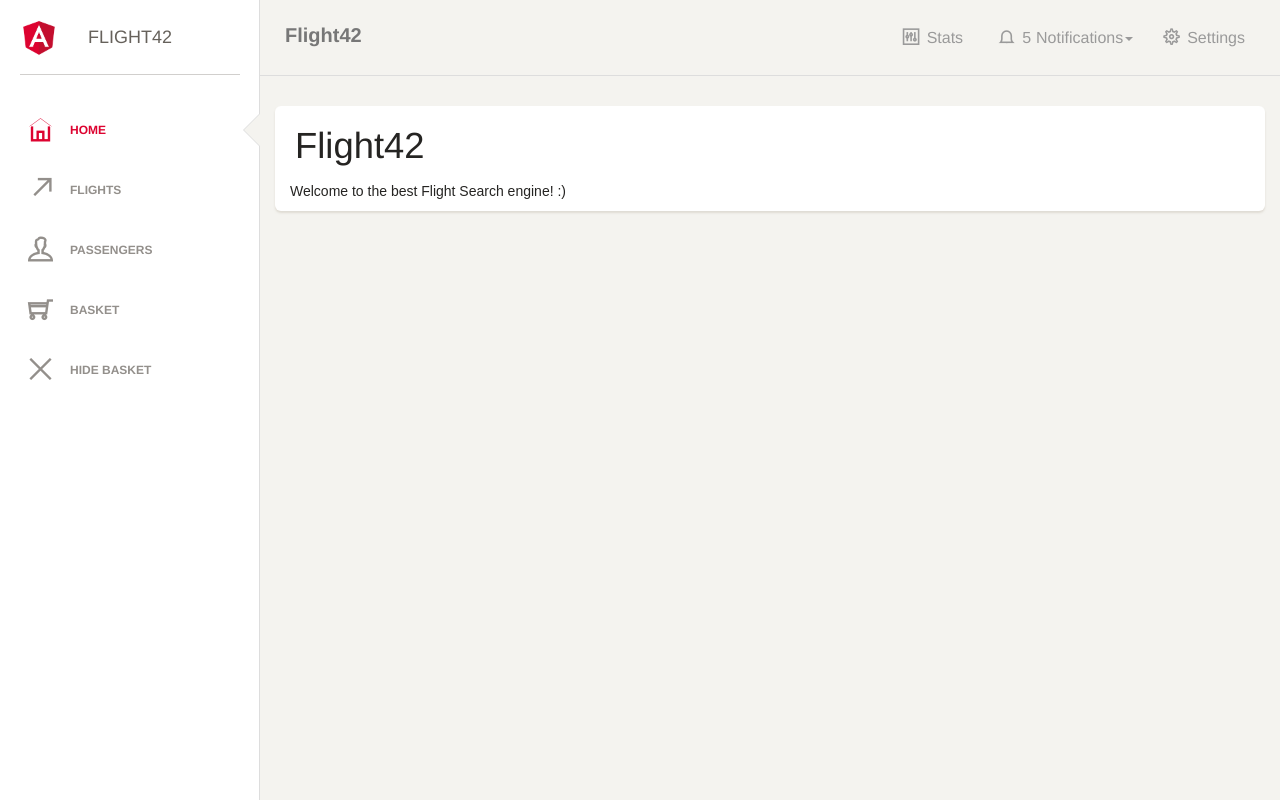
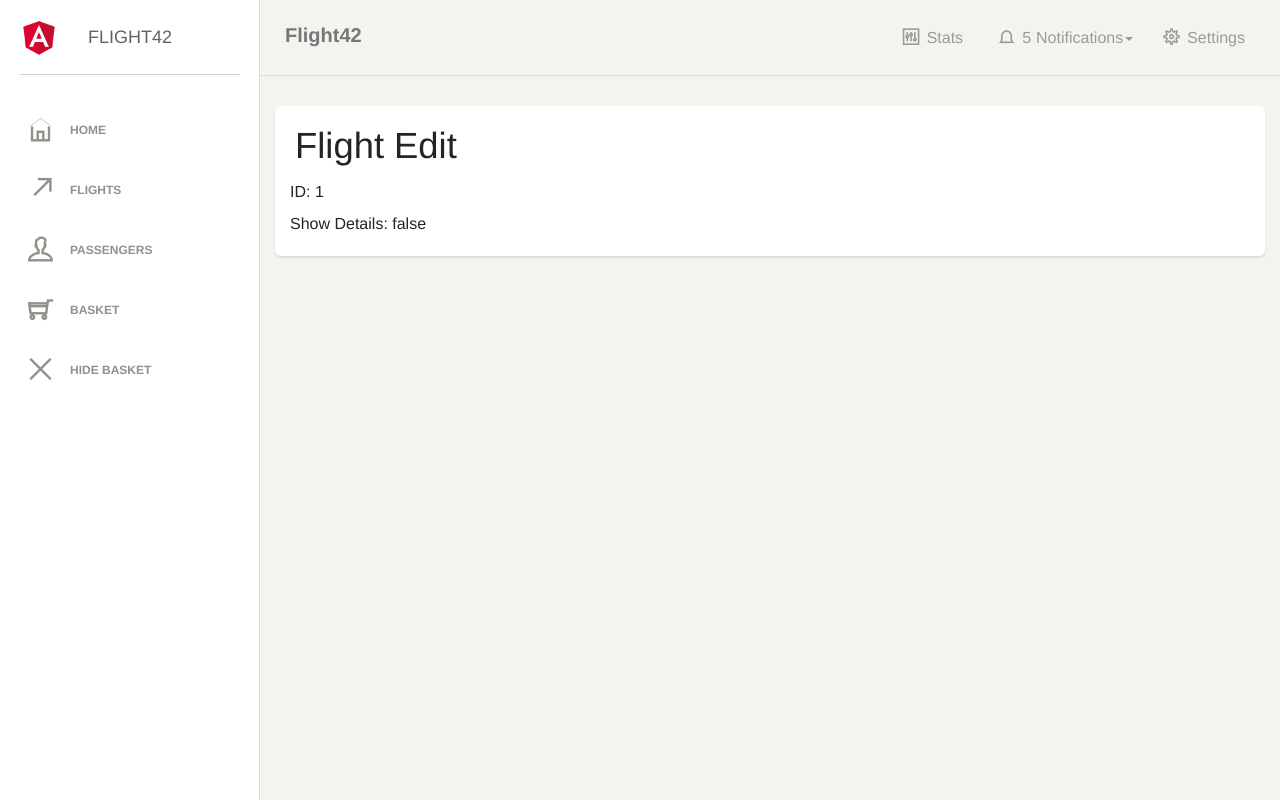
Before and after one commit to mikezks/20211122, an Angular app: page /flight-booking/flight-edit/1 in a window 1280 px wide. Before the commit this address led to /home. Built offline with nearby package versions, Linux system fonts and the light colour scheme; a web font is replaced by a local one.

Commit message:
Routing: params

```diff
--- a/src/app/flight-booking/feature/flight-edit/flight-edit.component.html
+++ b/src/app/flight-booking/feature/flight-edit/flight-edit.component.html
@@ -3,6 +3,7 @@
     <h2 class="title">Flight Edit</h2>
   </div>
   <div class="content">
-
+    <p>ID: {{ id }}</p>
+    <p>Show Details: {{ showDetails }}</p>
   </div>
 </div>
--- a/src/app/flight-booking/feature/flight-edit/flight-edit.component.ts
+++ b/src/app/flight-booking/feature/flight-edit/flight-edit.component.ts
@@ -1,4 +1,5 @@
 import { Component, OnInit } from '@angular/core';
+import { ActivatedRoute } from '@angular/router';
 
 @Component({
   selector: 'app-flight-edit',
@@ -6,8 +7,17 @@ import { Component, OnInit } from '@angular/core';
   styleUrls: ['./flight-edit.component.css']
 })
 export class FlightEditComponent implements OnInit {
+  id: number = 0;
+  showDetails: boolean = false;
 
-  constructor() { }
+  constructor(private route: ActivatedRoute) {
+    this.route.paramMap.subscribe(
+      params => {
+        this.id = +params.get('id')!;
+        this.showDetails = params.get('showDetails') === 'true';
+      }
+    );
+  }
 
   ngOnInit(): void {
   }
--- a/src/app/flight-booking/flight-booking-routing.module.ts
+++ b/src/app/flight-booking/flight-booking-routing.module.ts
@@ -12,7 +12,7 @@ const routes: Routes = [
         component: FlightSearchComponent
       },
       {
-        path: 'flight-edit',
+        path: 'flight-edit/:id',
         component: FlightEditComponent
       }
     ]
--- a/src/app/flight-booking/ui/flight-card/flight-card.component.html
+++ b/src/app/flight-booking/ui/flight-card/flight-card.component.html
@@ -21,6 +21,6 @@
                 (click)="toggleSelection()">{{ selected ? 'Remove' : 'Select' }}</button>
             <a
                 class="btn btn-default"
-                routerLink="../flight-edit">Edit</a>
+                [routerLink]="['../flight-edit', item?.id, { showDetails: true }]">Edit</a>
   </div>
 </div>
```
